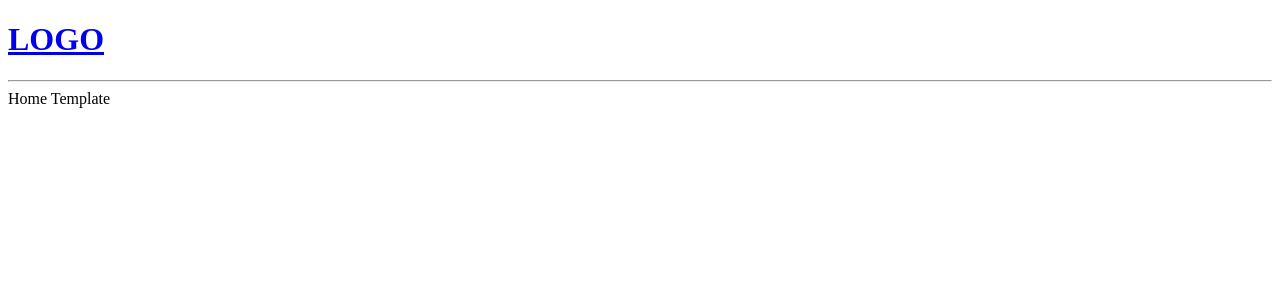
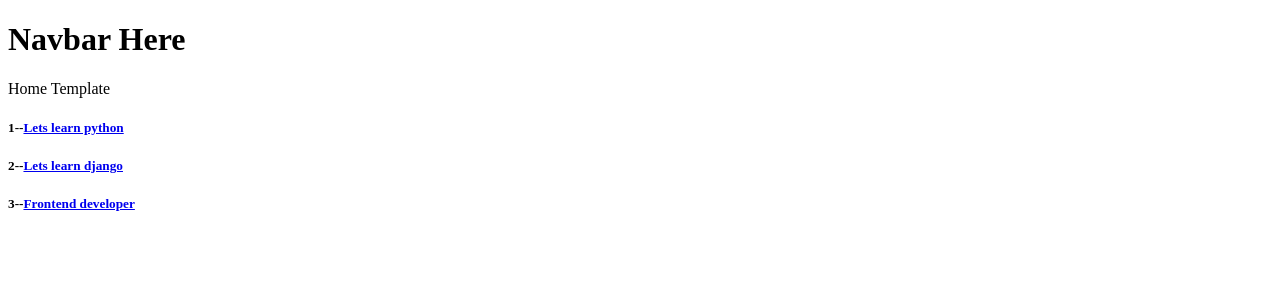
Before and after one commit to tahmidabir/studybud, a Django app: page / in a window 1280 px wide. Shown: the top 300 px of the page. Run offline with Django 4.2, Linux system fonts and the light colour scheme.

Commit message:
second commit

```diff
--- /dev/null
+++ b/base/templates/base/home.html
@@ -0,0 +1,17 @@
+
+{% extends 'main.html'%}
+
+{%block content%}
+<hi>Home Template</hi>
+
+
+<div>
+    {% for room in rooms%}
+        <div>
+            <h5>{{room.id}}--<a href="{%url 'room' room.id %}">{{room.name}}</a></h5>
+        </div>
+
+    {% endfor %}
+</div>
+
+{% endblock %}
--- a/base/urls.py
+++ b/base/urls.py
@@ -6,6 +6,6 @@ from . import views
 
 urlpatterns = [
     path('', views.home,name='home'),
-    path('room/', views.room,name='room'),
+    path('room/<str:pk>/', views.room,name='room'),
 
 ]
--- a/base/views.py
+++ b/base/views.py
@@ -1,9 +1,30 @@
 from django.shortcuts import render
+
+rooms=[
+    {'id': 1, 'name': 'Lets learn python'},
+    {'id': 2, 'name': 'Lets learn django'},
+    {'id': 3, 'name': 'Frontend developer'},
+
+
+]
+
+users=[
+    {'name':'Abir','id':1},
+    {'name':'Sama','id':2},
+    {'name':'Imtiaz','id':3}
+
+]
 
 
 def home(request):
-    return render(request,'home.html')
+    params={'rooms':rooms}
+    return render(request,'base/home.html', params)
 
 
-def room(request):
-    return render(request, 'room.html')
+def room(request,pk):
+    room=None
+    for i in rooms:
+        if i['id']==int(pk):
+            room=i
+        context={'room':room}
+    return render(request, 'base/room.html',context)
--- a/templates/home.html
+++ /dev/null
@@ -1,6 +0,0 @@
-{%  extends 'main.html'%}
-
-{% block content %}
-<hi>Home Template</hi>
-
-{% endblock %}
--- a/templates/main.html
+++ b/templates/main.html
@@ -2,19 +2,16 @@
 <html lang="en">
 <head>
     <meta charset="UTF-8">
-    <title>StudyBud</title>
+    <title>My name is shila</title>
 </head>
 <body>
 
-{% include 'navbar.html'%}
+{% include 'navbar.html' %}
 
-{%block content %}
-
-
+{% block content%}
 
 
 {% endblock %}
 
-
 </body>
 </html>
--- a/templates/navbar.html
+++ b/templates/navbar.html
@@ -1,6 +1 @@
-<a href="/">
-
-  <h1>LOGO</h1>
-</a>
-
-<hr>
+<h1>Navbar Here</h1>
--- a/templates/room.html
+++ /dev/null
@@ -1,5 +0,0 @@
-{% extends 'main.html'%}
-
-{% block content%}
-<hi>Room Template</hi>
-{%endblock%}
```
Also changed, not shown: base/templates/base/room.html (added, +9 -0 lines).
